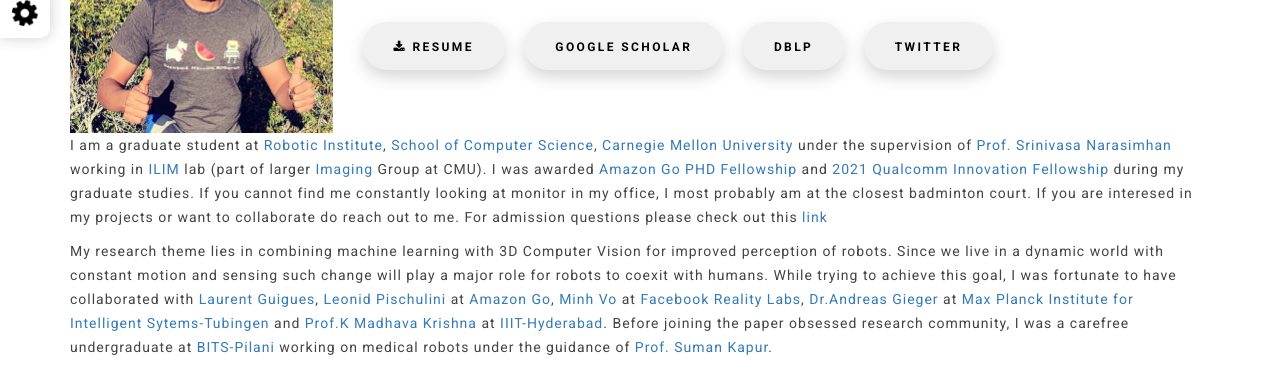
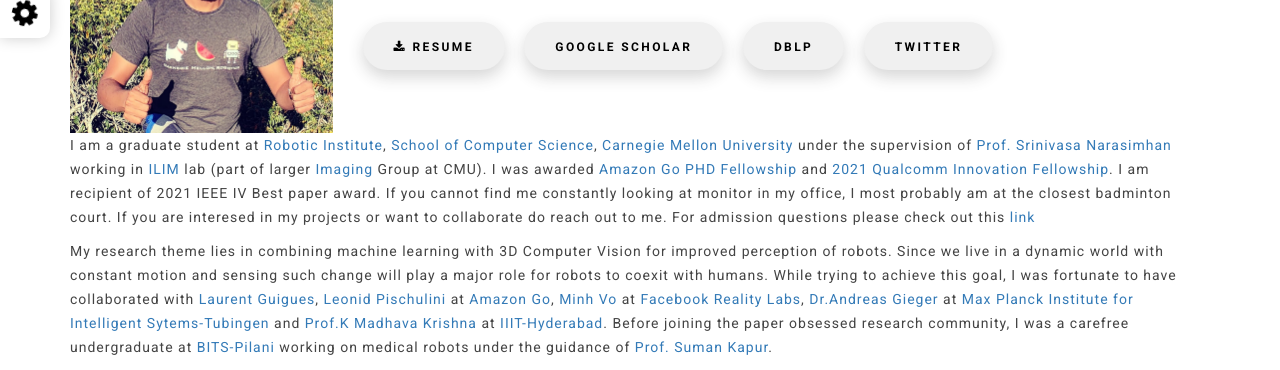
Before and after one commit to dineshreddy91/dineshreddy91.github.io, a plain HTML site: page index.html in a window 1280 px wide. Shown: the part 192-562 px from the top of the page. Drawn offline with Linux system fonts and the light colour scheme; a script that the page names is missing.

Commit message:
best paper

```diff
--- a/index.html
+++ b/index.html
@@ -139,7 +139,7 @@
                     </div>
 
                 </div><!--/.row-->
-		<p>I am a graduate student at <a href="https://www.ri.cmu.edu/">Robotic Institute</a>, <a href="https://www.cs.cmu.edu/">School of Computer Science</a>, <a href="https://www.cmu.edu/">Carnegie Mellon University</a> under the supervision of <a href="http://www.cs.cmu.edu/~srinivas/">Prof. Srinivasa Narasimhan</a> working in <a href="https://www.cs.cmu.edu/~ILIM">ILIM</a> lab (part of larger <a href="https://imaging.cs.cmu.edu">Imaging</a> Group at CMU). I was awarded <a href=" https://www.amazon.com/go"> Amazon Go PHD Fellowship</a> and <a href="https://www.qualcomm.com/research/research/university-relations/innovation-fellowship/winners"> 2021 Qualcomm Innovation Fellowship</a> during my graduate studies. If you cannot find me constantly looking at monitor in my office, I most probably am at the closest badminton court. If you are interesed in my projects or want to collaborate do reach out to me. For admission questions please check out this <a href='https://www.cs.cmu.edu/~gasp/'>link</a></p>
+		<p>I am a graduate student at <a href="https://www.ri.cmu.edu/">Robotic Institute</a>, <a href="https://www.cs.cmu.edu/">School of Computer Science</a>, <a href="https://www.cmu.edu/">Carnegie Mellon University</a> under the supervision of <a href="http://www.cs.cmu.edu/~srinivas/">Prof. Srinivasa Narasimhan</a> working in <a href="https://www.cs.cmu.edu/~ILIM">ILIM</a> lab (part of larger <a href="https://imaging.cs.cmu.edu">Imaging</a> Group at CMU). I was awarded <a href=" https://www.amazon.com/go"> Amazon Go PHD Fellowship</a> and <a href="https://www.qualcomm.com/research/research/university-relations/innovation-fellowship/winners"> 2021 Qualcomm Innovation Fellowship</a>. I am recipient of 2021 IEEE IV Best paper award. If you cannot find me constantly looking at monitor in my office, I most probably am at the closest badminton court. If you are interesed in my projects or want to collaborate do reach out to me. For admission questions please check out this <a href='https://www.cs.cmu.edu/~gasp/'>link</a></p>
 		<p> My research theme lies in combining machine learning with 3D Computer Vision for improved perception of robots. Since we live in a dynamic world with constant motion and sensing such change will play a major role for robots to coexit with humans. While trying to achieve this goal, I was fortunate to have collaborated with <a href="https://www.linkedin.com/in/laurent-guigues-77290b5/"> Laurent Guigues</a>, <a href="https://www.linkedin.com/in/leonid-pishchulin-a6b955b9/">Leonid Pischulini</a> at <a href="https://www.amazon.com/go">Amazon Go</a>, <a href="https://minhpvo.github.io/">Minh Vo</a> at <a href="https://tech.fb.com/ar-vr/">Facebook Reality Labs</a>, <a href="http://www.cvlibs.net/">Dr.Andreas Gieger</a> at <a href="https://avg.is.tuebingen.mpg.de/">Max Planck Institute for Intelligent Sytems-Tubingen</a> and <a href="https://scholar.google.com/citations?user=QDuPGHwAAAAJ&hl=en">Prof.K Madhava Krishna</a> at <a href="https://robotics.iiit.ac.in/">IIIT-Hyderabad</a>. Before joining the paper obsessed research community, I was a carefree undergraduate at <a href="http://www.bits-pilani.ac.in/">BITS-Pilani</a> working on medical robots under the guidance of <a href="http://www.bits-pilani.ac.in/Hyderabad/sumankapur/Profile">Prof. Suman Kapur</a>.</p>
 	<script type='text/javascript' src='https://www.freevisitorcounters.com/auth.php?id=44eb388a66f300a08e723ca1e6dcd4bc19733ec2'></script>
 	<script type="text/javascript" src="https://www.freevisitorcounters.com/en/home/counter/743444/t/5"></script>
```
